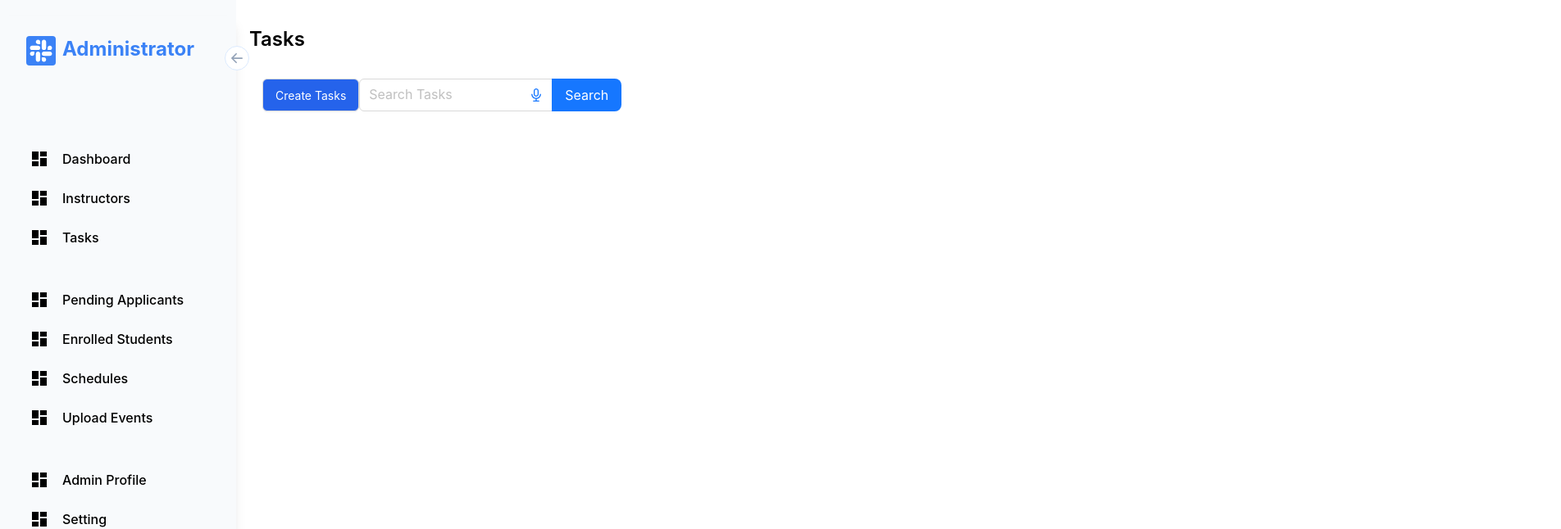
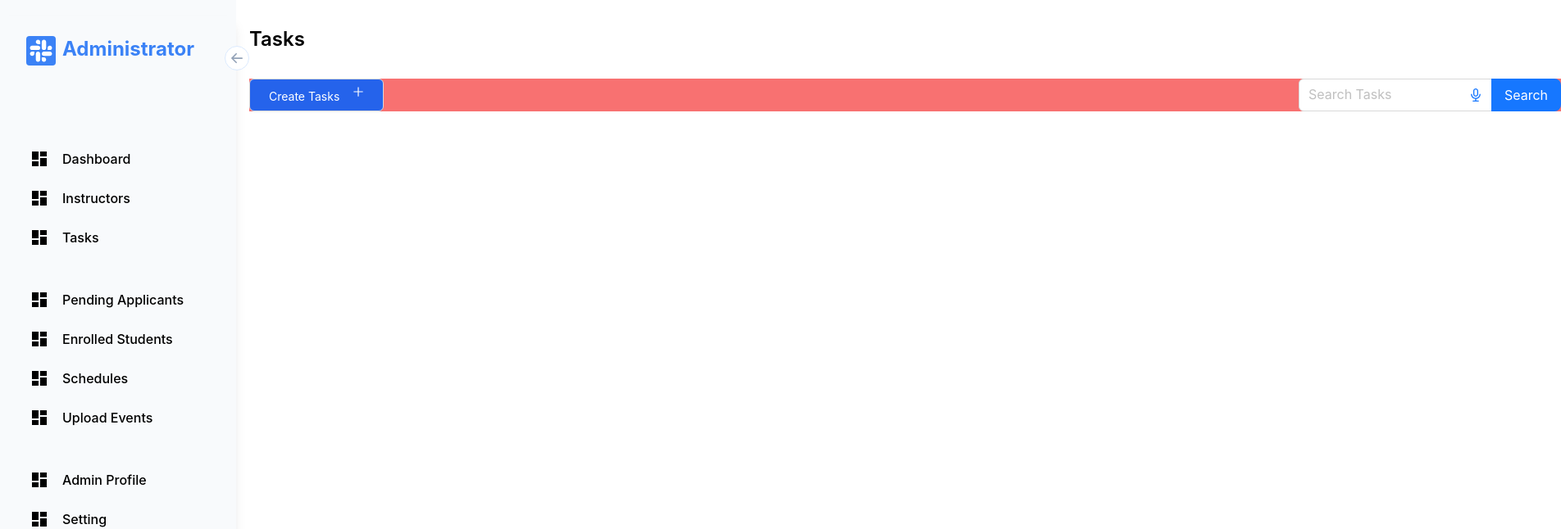
Before and after one commit to Baouldguyd/ssmp-prog-portal, a React (Create React App) app: page /tasks in a window 1280 px wide. Shown: the top 646 px of the page at 82% size, 1904 px wide, since content can reach past the window. Built offline with nearby package versions, Linux system fonts and the light colour scheme; sample sign-in values are in the browser's storage.

Commit message:
Update Tasks.jsx

```diff
--- a/src/Pages/Tasks/Tasks.jsx
+++ b/src/Pages/Tasks/Tasks.jsx
@@ -1,6 +1,7 @@
 import Sidebar from '../../Components/Sidebar'
-import { AudioOutlined } from '@ant-design/icons';
+import { AudioOutlined, PlusOutlined  } from '@ant-design/icons';
 import { Button,Input } from 'antd'
+
 
 const {Search} = Input
 
@@ -17,22 +18,23 @@ function Tasks() {
 
 const onSearch = (value) => console.log(value);
   return (
-    <div className='flex'>
+    <div className='flex  w-[118rem]'>
         <Sidebar/>
+        <div className='w-[118rem]'>
         <div className=' flex flex-col mt-8 ml-4'>
         <h1 className=' font-semibold text-2xl'>Tasks</h1>
+        </div>
+        <div className=' w-[100%] flex justify-between mt-8 ml-4 bg-red-400 '>
+        <Button className=' flex bg-blue-600 hover:!bg-blue-400 hover:!text-black h-[2.5rem]  text-white'> <span className=' mt-[.2rem]'>Create Tasks</span> <div className=' mb-[.5rem]'><PlusOutlined /></div> </Button>
 
-        <div className=' flex justify-evenly items-center  mt-8 ml-4 '>
-        <Button className=' bg-blue-600 hover:!bg-blue-400 hover:!text-black h-[2.5rem]  text-white'>Create Tasks</Button>
-        <div className=' flex justify-end'>
           <Search
-        className=' align-left md:w-[20rem] '
+        className=' align-left md:w-[20rem] float-right '
         placeholder="Search Tasks"
         enterButton="Search"
         size="large"
         suffix={suffix}
         onSearch={onSearch}
-        /></div>
+        />
         </div>
 
         </div>
```
